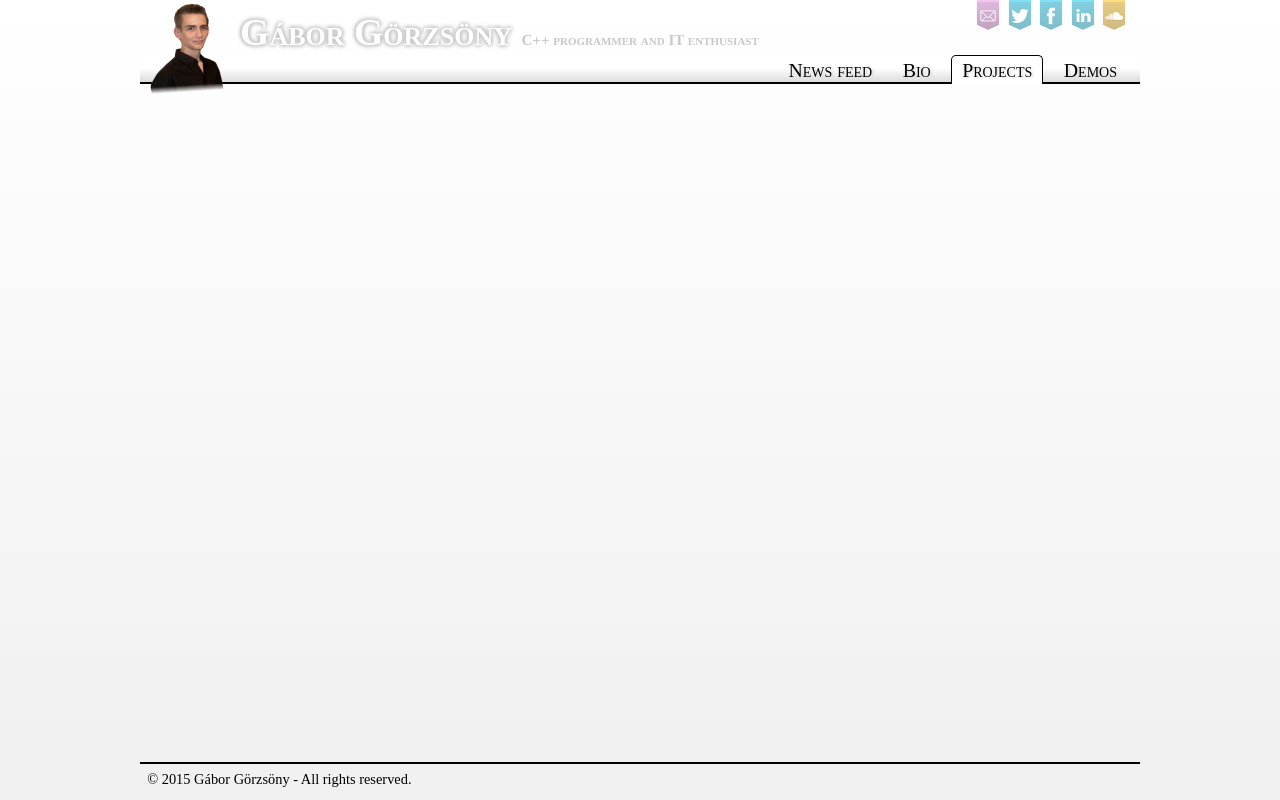
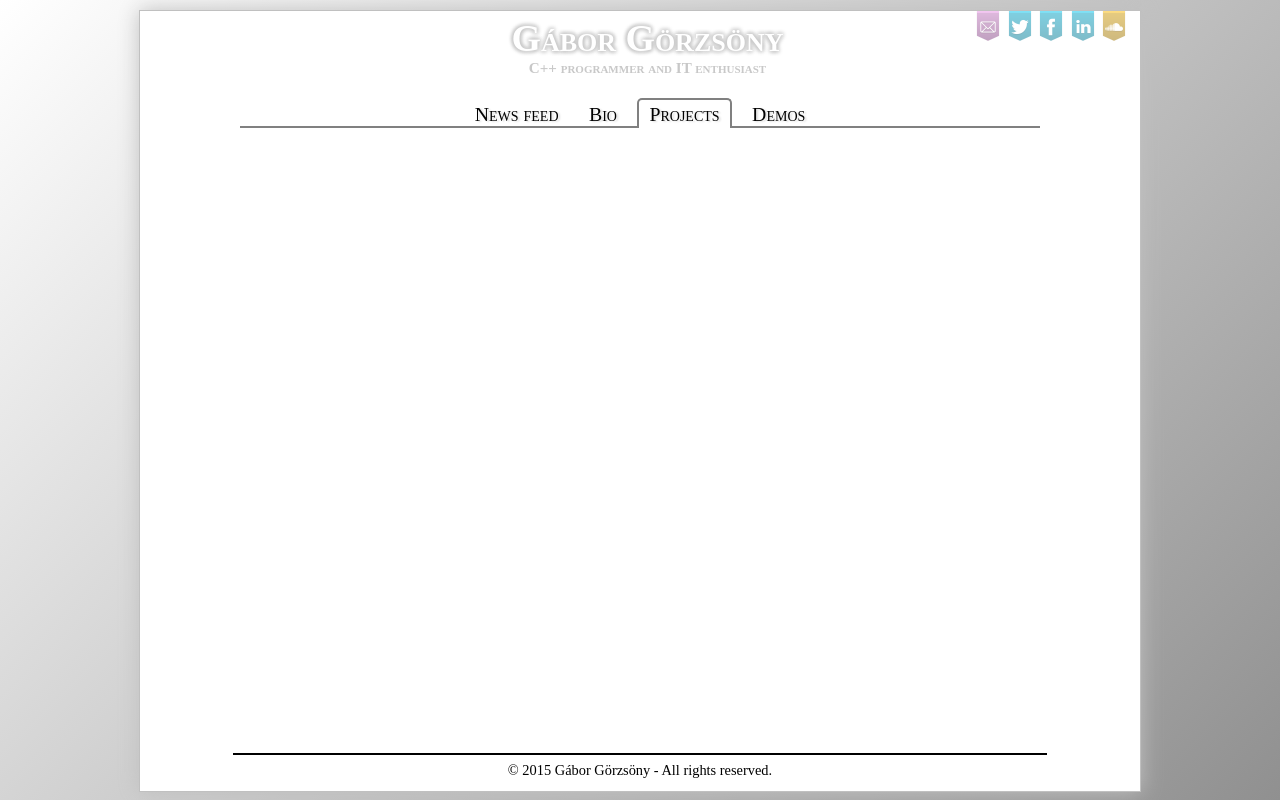
Before and after one commit to razzie/first_personal_website, a PHP site: page /projects/ in a window 1280 px wide. Run offline with PHP 8.4, Linux system fonts and the light colour scheme; data that the repository does not hold is empty.

Commit message:
Design change

```diff
--- a/content/demos.html
+++ b/content/demos.html
@@ -1,4 +1,4 @@
-<section id="minecraft_clone" class="leaf">
+<section id="minecraft_clone">
 	<a href="image/project/minecraft_clone.png" class="img-box" target="_blank">
 		<img src="image/project/thumb/minecraft_clone.png" class="project-img" alt="Minecraft Clone" />
 	</a>
@@ -9,7 +9,7 @@
 		of a Minecraft-like rendering in C++.
 	</p>
 </section>
-<section id="ground_tool" class="leaf">
+<section id="ground_tool">
 	<a href="image/project/ground_tool.png" class="img-box" target="_blank">
 		<img src="image/project/thumb/ground_tool.png" class="project-img" alt="Ground Tool" />
 	</a>
--- a/content/feed.html
+++ b/content/feed.html
@@ -1,3 +1,4 @@
+<section>
 	<a class="twitter-timeline"
 	 href="https://twitter.com/gorzsony"
 	 data-widget-id="605770186646421504"
@@ -5,6 +6,7 @@
 	 data-tweet-limit="10">
 	Tweets by @gorzsony
 	</a>
+</section>
 <script>
 	!function(d,s,id)
 	{
--- a/core/content.php
+++ b/core/content.php
@@ -60,10 +60,11 @@ class ContentManager
 			{
 				$section_id = $section->getAttribute('id');
 				$heading = $section->find('h2, h3', 0);
-				$heading->outertext =
-					"<a href=\"{$this->page_id}/{$section_id}/\" class=\"ajax\">{$heading->outertext}</a>";
 
-				if ($section_id == $this->section_id)
+				if ($heading)
+					$heading->outertext = "<a href=\"{$this->page_id}/{$section_id}/\" class=\"ajax\">{$heading->outertext}</a>";
+
+				if ($this->section_id && $section_id == $this->section_id)
 					$this->section = $section;
 			}
 		}
@@ -75,7 +76,15 @@ class ContentManager
 		if (!$this->page)
 			return 'Error 404';
 		else if ($this->section)
-			return $this->section->find('h2, h3', 0)->innertext;
+		{
+			$heading = $this->section->find('h2, h3', 0);
+			if ($heading)
+				return $heading->innertext;
+			else if ($this->section->getAttribute('id'))
+				return $this->section->getAttribute('id');
+			else
+				return 'Unknown';
+		}
 		else
 			return $this->pages[$this->page_id];
 	}
--- a/core/main.js
+++ b/core/main.js
@@ -20,24 +20,21 @@ $(document).ready(function()
 		});
 
 		var sections = content.find('section');
-		var leafSections = sections.filter('section.leaf');
-		/*var leafSections = sections.filter(function(index)
+		var leafSections = sections.filter(function(index)
 		{
 			var isLeaf = $(this).children('section').length === 0;
 			return isLeaf;
-		});*/
+		});
 		leafSections.on('mouseenter', function()
 		{
 			if ($(window).width() < 800) return;
-			leafSections.stop();
-			leafSections.not(this).animate({opacity: 0.5}, 'slow');
-			$(this).animate({opacity: 1}, 'slow');
+			leafSections.not(this).css({opacity: 0.5});
+			$(this).css({opacity: 1});
 		});
 		leafSections.on('mouseleave', function()
 		{
 			if ($(window).width() < 800) return;
-			leafSections.stop();
-			leafSections.animate({opacity: 1}, 'slow');
+			leafSections.css({opacity: 1});
 		});
 
 		content.find('a').filter('.ajax, .scroll, .img-box')
--- a/core/style.css
+++ b/core/style.css
@@ -2,25 +2,29 @@
 html
 {
 	height: 100%;
+	background: linear-gradient(135deg, white 0%, rgb(144, 144, 144) 100%);
+    background-repeat: no-repeat;
+    background-attachment: fixed;
 }
 
 body
 {
+	box-shadow: 0px 0px 20px rgb(192, 192, 192);
+	border: 1px solid rgb(192, 192, 192);
+	position: relative;
+	max-width: 1000px;
+	min-height: calc(100% - 20px - 1.5em);
+	background-color: white;
 	font-family: "Times New Roman";
 	font-size: 18px;
-	position: relative;
-	max-width: 1000px;
-	margin: 0 auto 0 auto;
-	min-height: calc(100% - 1.5em);
-	background: linear-gradient(white, rgb(240,240,240));
-    background-repeat: no-repeat;
-    background-attachment: fixed;
 	padding-bottom: 1.5em;
+	margin: 10px auto 10px auto;
 }
 
 iframe[id^='twitter-widget-']
 {
 	width: 100% !important;
+	margin: 0px 10px 0px 100px;
 }
 
 img
@@ -32,6 +36,8 @@ img
 header
 {
 	display: block;
+	position: relative;
+	text-align: center;
 }
 
 header div.title
@@ -46,19 +52,12 @@ header div.title
 		 1px -1px 4px rgb(200, 200, 200),
 		-1px  1px 4px rgb(200, 200, 200),
 		 1px  1px 4px rgb(200, 200, 200);
-	padding-top: 10px;
-	padding-left: 100px;
-}
-
-header div.title img
-{
-	position: absolute;
-	top: 2px;
-	left: 10px;
+	padding: 5px 0px 0px 15px;
 }
 
 header div.title span
 {
+	display: block;
 	font-size: 40%;
 	color: rgb(200, 200, 200);
 	text-shadow: none;
@@ -66,7 +65,9 @@ header div.title span
 
 header div.social
 {
-	float: right;
+	position: absolute;
+	top: 0px;
+	right: 0px;
 	white-space: nowrap;
 	padding-right: 10px;
 }
@@ -87,14 +88,14 @@ header div.social a:hover
 nav
 {
 	display: block;
-	clear: both;
-	text-align: right;
+	max-width: 800px;
+	text-align: center;
 	white-space: nowrap;
-	background: linear-gradient(to top, rgb(220, 220, 220) 0%, white 50%);
 	border-style: hidden hidden solid hidden;
 	border-width: 2px;
-	border-color: black;
-	padding-top: 5px;
+	border-color: rgb(128, 128, 128);
+	padding: 25px 0px 0px 0px;
+	margin: 0px auto 0px auto;
 }
 
 nav ul
@@ -119,31 +120,25 @@ nav a
 	font-variant: small-caps;
 	text-decoration: none;
 	text-shadow: 2px 1px 2px rgb(220, 220, 220);
+	border: 0px solid rgb(128, 128, 128);
 	border-radius: 5px 5px 0px 0px;
-	border-style: solid;
-	border-width: 0px;
-	border-color: black;
 	/*transition: background 0.8s;*/
-	padding-top: 3px;
-	padding-bottom: 3px;
-	padding-left: 10px;
-	padding-right: 10px;
-	margin-left: 3px;
-	margin-right: 3px;
+	padding: 3px 10px 3px 10px;
+	margin: 0px 3px 0px 3px;
 }
 
 nav a.selected
 {
 	background-color: white;
-	border-width: 1px 1px 0px 1px;
+	border-width: 2px 2px 0px 2px;
 }
 
 nav a:hover:not(.selected)
 {
 	background: linear-gradient(rgb(200, 200, 200), white);
-	border-width: 1px 1px 0px 1px;
-	padding-left: 9px;
-	padding-right: 9px;
+	border-width: 2px 2px 0px 2px;
+	padding-left: 8px;
+	padding-right: 8px;
 }
 
 /*** MAIN ***/
@@ -153,20 +148,17 @@ main
 	color: black;
 	font-size: 100%;
 	padding: 5px;
+	margin: 0px;
 }
 
 main section
 {
 	display: block;
-	width: 100%;
+	width: calc(100% - 20px);
 	clear: both;
-	margin-bottom: 30px;
-}
-
-main section.leaf
-{
-	padding-left: 20px;
-	border-left: 5px solid rgb(230, 230, 230);
+	transition: opacity 1s;
+	padding: 0px 10px 0px 10px;
+	margin: 0px 0px 30px 0px !important;
 }
 
 main h2,
@@ -270,43 +257,34 @@ main li
 	float: left;
 	width: 100px;
 	height: auto;
-	margin-right: 20px;
-	margin-bottom: 20px;
+	margin: 0px 20px 20px 0px;
 }
 
 /*** FOOTER ***/
 footer
 {
 	display: block;
-	clear: both;
-	width: auto;
+	max-width: 800px;
 	height: 1.5em;
 	position: absolute;
 	left: 0;
 	right: 0;
 	bottom: 0;
 	font-size: 80%;
-	text-align: left;
+	text-align: center;
 	border-style: solid hidden hidden hidden;
 	border-width: 2px;
 	border-color: black;
 	padding: 0.5em;
+	margin: 0px auto 0px auto;
 }
 
 /*** ON SMALL SCREENS ***/
-@media screen and (max-width: 1020px)
-{
-	main h2
-	{
-		margin-left: 0px;
-	}
-}
-
 @media screen and (max-width: 800px)
 {
-	header
+	body
 	{
-		height: 20px;
+		margin: 0px;
 	}
 
 	header div.title
@@ -316,23 +294,20 @@ footer
 
 	header div.social
 	{
-		margin-bottom: -1px;
-	}
-
-	header div.social a
-	{
-		margin-left: 5px;
+		position: relative;
+		padding: 0px;
+		margin: 0px auto 0px auto;
 	}
 
 	header div.social a img
 	{
-		width: 16px;
-		height: 16px;
+		width: 24px;
+		height: 24px;
 	}
 
 	nav
 	{
-		text-align: left;
+		padding-top: 5px;
 	}
 
 	nav a
@@ -344,10 +319,18 @@ footer
 		margin-right: 0px;
 	}
 
-	main section.leaf
+	nav a.selected,
+	nav a:hover:not(.selected)
 	{
+		padding-left: 3px;
+		padding-right: 3px;
+	}
+
+	main section
+	{
+		width: 100%;
 		padding: 0px;
-		border-width: 0px;
+		margin: 0px;
 	}
 
 	main h2
--- a/index.php
+++ b/index.php
@@ -50,7 +50,6 @@ include 'content.php';
 	<body>
 		<header>
 			<div class="title">
-				<img src="image/photo.png" alt="Photo" />
 				Gábor Görzsöny
 				<span>C++ programmer and IT enthusiast</span>
 			</div>
```
Also changed, not shown: other parts of core/style.css (+10 -15 lines), content/bio.html (+6 -6 lines), content/projects.html (+11 -11 lines). Lines whose indentation alone changed are shown as unchanged.
